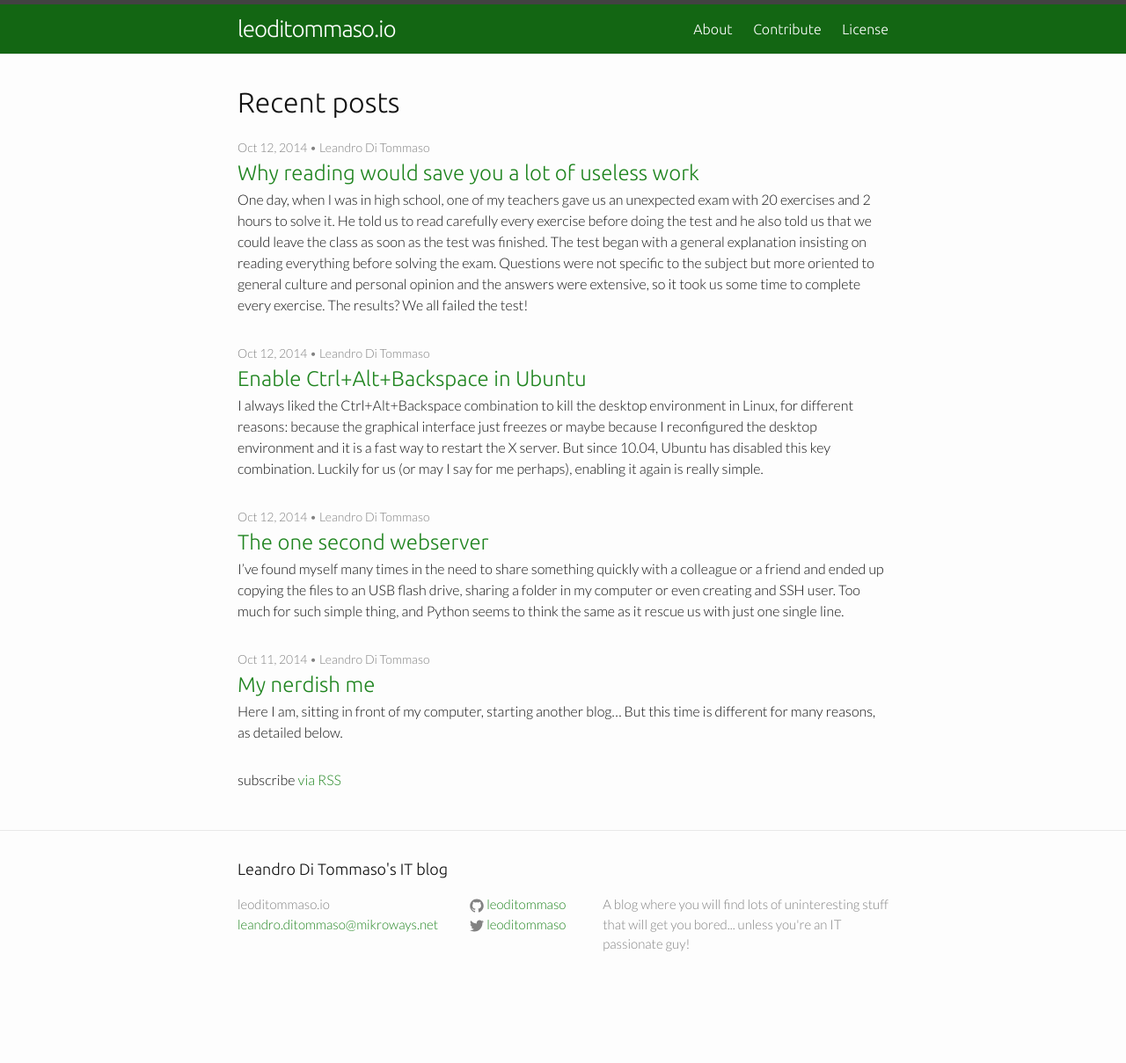
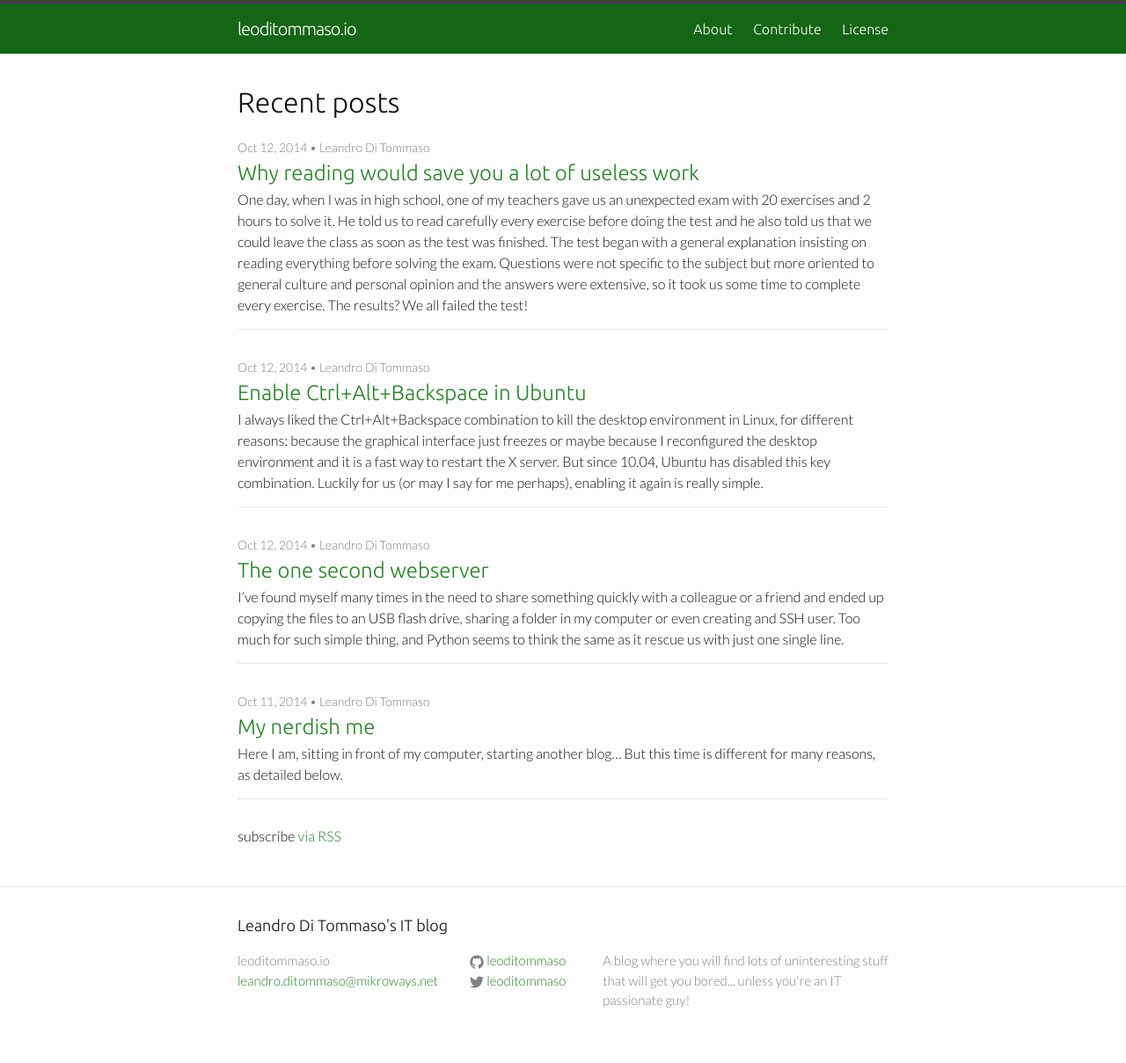
Before and after one commit to leoditommaso/leoditommaso.io, a Jekyll site: the page built from index.html, in a window 1280 px wide. Shown: the whole page at 88% size. Built offline with Jekyll 4.4.1, drawn with Linux system fonts in a browser that asks for light colours; the list of posts is cut into pages by our own code; before the commit the page ends 1145 px from its top, so only the background shows below that.

Commit message:
Pagination and some style tweaks.
* Added pagination to the index.

```diff
--- a/_config.yml
+++ b/_config.yml
@@ -9,6 +9,7 @@
 url: "http://leoditommaso.io" # the base hostname & protocol for your site
 twitter_username: leoditommaso
 github_username:  leoditommaso
+paginate: 5
 
 # Build settings
 markdown: kramdown
--- a/_sass/_layout.scss
+++ b/_sass/_layout.scss
@@ -12,7 +12,7 @@
 }
 
 .site-title {
-    font-size: 26px;
+    font-size: 20px;
     line-height: 56px;
     letter-spacing: -1px;
     margin-bottom: 0;
@@ -91,6 +91,9 @@
 }
 
 
+.post-comments {
+    margin-top: 100px;
+}
 
 /**
  * Site footer
@@ -139,16 +142,27 @@
     width:         calc(45% - (#{$spacing-unit} / 2));
 }
 
-.prev-page {
-    float: left;
-    width: -webkit-calc(35% - (#{$spacing-unit} / 2));
-    width:         calc(35% - (#{$spacing-unit} / 2));
+.nav-arrows {
+    display: block;
+    font-size: smaller;
+    margin-bottom: $spacing-unit;
 }
 
-.next-page {
+.nav-page_number {
+    position: relative;
+    left: 40%;
+}
+
+.nav-left {
+    float: left;
+//    width: -webkit-calc(100% - (#{$spacing-unit} / 2));
+//    width:         calc(100% - (#{$spacing-unit} / 2));
+}
+
+.nav-right {
     float: right;
-    width: -webkit-calc(15% - (#{$spacing-unit} / 2));
-    width:         calc(15% - (#{$spacing-unit} / 2));
+//    width: -webkit-calc(65% - (#{$spacing-unit} / 2));
+//    width:         calc(65% - (#{$spacing-unit} / 2));
 }
 
 @include media-query($on-laptop) {
@@ -163,13 +177,13 @@
         width:         calc(100% - (#{$spacing-unit} / 2));
     }
 
-    .prev-page {
+    .nav-left {
       float: left;
       width: -webkit-calc(50% - (#{$spacing-unit} / 2));
       width:         calc(50% - (#{$spacing-unit} / 2));
     }
 
-    .next-page {
+    .nav-right {
       float: right;
       width: -webkit-calc(100% - (#{$spacing-unit} / 2));
       width:         calc(100% - (#{$spacing-unit} / 2));
@@ -264,7 +278,8 @@
 }
 
 .post-excerpt {
-    margin-bottom: $spacing-unit;
+    margin-bottom: 10px;
+    border-bottom: 1px solid $grey-color-light;
     font-size: 16px;
     @include media-query($on-laptop) {
         font-size: 14px;
--- a/index.html
+++ b/index.html
@@ -7,7 +7,7 @@
   <h1 class="page-heading">Recent posts</h1>
 
   <ul class="post-list">
-    {% for post in site.posts %}
+    {% for post in paginator.posts %}
       <li>
         <span class="post-meta">{{ post.date | date: "%b %-d, %Y" }}{% if post.author %} • {{ post.author }}{% endif %}</span>
 
@@ -19,6 +19,26 @@
     {% endfor %}
   </ul>
 
-  <p class="rss-subscribe">subscribe <a href="{{ "/feed.xml" | prepend: site.baseurl }}">via RSS</a></p>
+
+<!-- Pagination links -->
+{% if paginator.total_pages > 1 %}
+<div class="nav-arrows">
+  {% if paginator.previous_page == 1 %}
+    <a href="/" class="nav-left">Previous</a>
+  {% elsif paginator.previous_page %}
+    <a href="/page{{ paginator.previous_page }}" class="nav-left">Previous</a>
+  {% else %}
+    <span class="nav-left">Previous</span>
+  {% endif %}
+  <span class="nav-page_number">Page: {{ paginator.page }} of {{ paginator.total_pages }}</span>
+  {% if paginator.next_page %}
+    <a href="/page{{ paginator.next_page }}" class="nav-right">Next</a>
+  {% else %}
+    <span class="nav-right">Next</span>
+  {% endif %}
+</div>
+{% endif %}
+
+<p class="rss-subscribe">subscribe <a href="{{ "/feed.xml" | prepend: site.baseurl }}">via RSS</a></p>
 
 </div>
```
